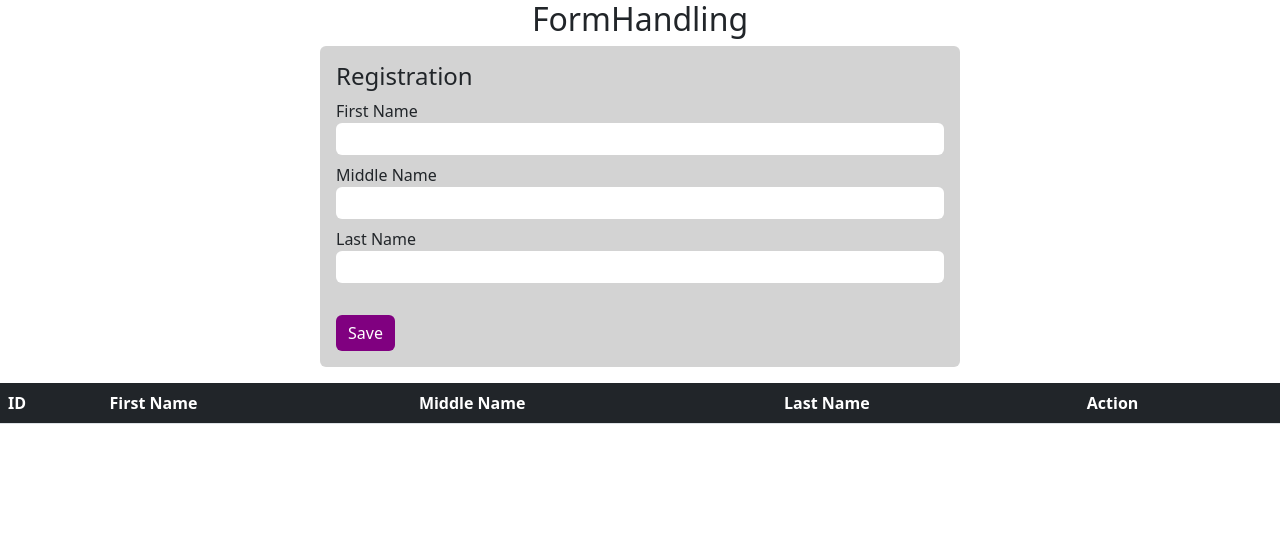
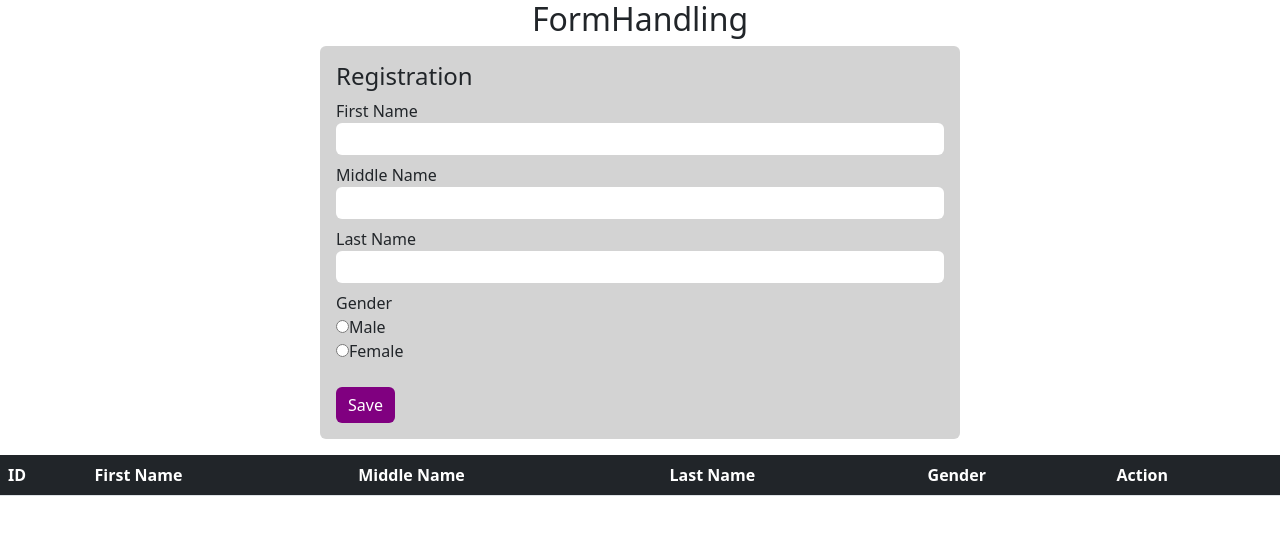
Before and after one commit to divyesh2109/project-3-form, a React (Create React App) app: page / in a window 1280 px wide. Shown: the top 534 px of the page. Built offline with nearby package versions, Linux system fonts and the light colour scheme.

Commit message:
add gender

```diff
--- a/src/Componet/Form.jsx
+++ b/src/Componet/Form.jsx
@@ -7,23 +7,28 @@ function FormHandling() {
 
     const saveData = (e) => {
         e.preventDefault();
-        setcount(count+1);
+
+        if (obj.id) {
+            let index = array.findIndex(x => x.id == obj.id);
+            array.splice(index, 1, obj);
+            setarray([...array])
+        } else {
+            setcount(count + 1);
             obj.id = count + 1;
-        setobj({...obj})
-        setarray([ ...array , obj])
-
+            setobj({ ...obj })
+            setarray([...array, obj])
+        }
         setobj({})
     }
 
     const getInputValue = (e) => {
-        console.log(e.target.value)
-        setobj({ ...obj , [e.target.name] : e.target.value})
+        setobj({ ...obj, [e.target.name]: e.target.value })
     }
 
-    const editData = (index) => {
-
-        console.log(array[index])
-        setobj({fname : 'asuydfgasyjukfgf'})
+    const deleteData = (id) => {
+        let index = array.findIndex(x => x.id == 15);
+        array.splice(index, 1);
+        setarray([...array])
     }
 
     return (
@@ -31,7 +36,7 @@ function FormHandling() {
 
             <h2 className='text-center'>FormHandling</h2>
 
-        <form className='w-50 mx-auto p-3 rounded' style={{backgroundColor:'lightgray'}}>
+            <form className='w-50 mx-auto p-3 rounded' style={{ backgroundColor: 'lightgray' }}>
                 <h4>Registration</h4>
                 <div>
                     <label className='w-100'>First Name</label>
@@ -39,13 +44,20 @@ function FormHandling() {
                 </div>
                 <div>
                     <label className='w-100'>Middle Name</label>
-                <input type="text" className='w-100 border-0 rounded py-1 px-2 mb-2' name='mname' value={obj.mname ?? ''} onChange={getInputValue}  />
+                    <input type="text" className='w-100 border-0 rounded py-1 px-2 mb-2' name='mname' value={obj.mname ?? ''} onChange={getInputValue} />
                 </div>
                 <div>
                     <label className='w-100'>Last Name</label>
                     <input type="text" className='w-100 border-0 rounded py-1 px-2 mb-2' name='lname' value={obj.lname ?? ''} onChange={getInputValue} />
                 </div>
-            <input type='submit' className='btn btn-success border-0 mt-4' style={{backgroundColor:'purple'}} onClick={saveData} value='Save' />
+                <div>
+                    <p className='m-0'>Gender</p>
+                    <input type="radio" id="html" name="gender" value={obj.gender ?? ''} />
+                    <label for="html">Male</label><br />
+                    <input type="radio" id="html" name="gender" value={obj.gender ?? ''} />
+                    <label for="html">Female</label>
+                </div>
+                <input type='submit' className='btn btn-success border-0 mt-4' style={{ backgroundColor: 'purple' }} onClick={saveData} value='Save' />
             </form>
 
             <table className='table mt-3 myTable'>
@@ -55,7 +67,9 @@ function FormHandling() {
                         <th className='bg-dark text-white'>First Name</th>
                         <th className='bg-dark text-white'>Middle Name</th>
                         <th className='bg-dark text-white'>Last Name</th>
+                        <th className='bg-dark text-white'>Gender</th>
                         <th className='bg-dark text-white'>Action</th>
+
                     </tr>
                 </thead>
                 <tbody>
@@ -66,9 +80,10 @@ function FormHandling() {
                                 <td>{element.fname}</td>
                                 <td>{element.mname}</td>
                                 <td>{element.lname}</td>
+                                <td>{element.gender}</td>
                                 <td>
-                                <button className='btn btn-warning py-0 me-2' onClick={() => editData(element.id)}>EDIT</button>
-                                <button className='btn btn-danger py-0'>DELETE</button>
+                                    <button className='btn btn-warning py-0 me-2' onClick={() => setobj(element)}>EDIT</button>
+                                    <button className='btn btn-danger py-0' onClick={() => deleteData(element.id)}>DELETE</button>
                                 </td>
                             </tr>
                         })
```
Lines whose indentation alone changed are shown as unchanged.
